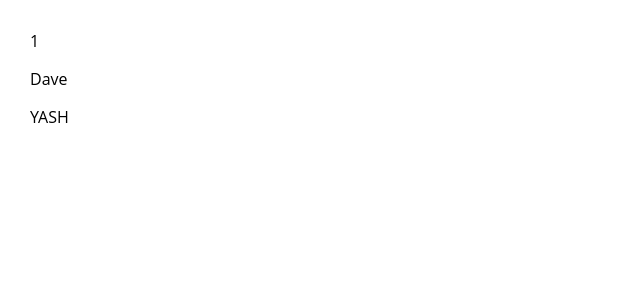
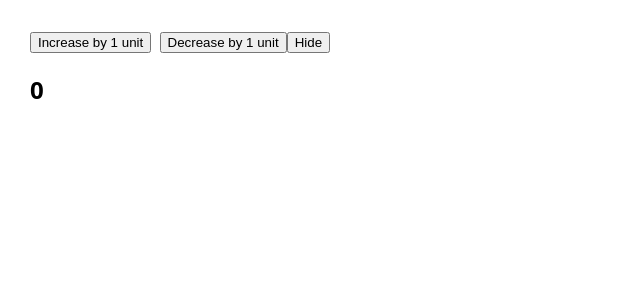
Before and after one commit to AbhishekVernekar/ReactDemo, a React (Create React App) app: page / in a window 1280 px wide. Shown: the top 300 px of the page, without its empty margins (0-640 px from the left). Built offline with nearby package versions, Linux system fonts and the light colour scheme.

Commit message:
ReactAssignment8 20April

```diff
--- a/public/index.html
+++ b/public/index.html
@@ -22,7 +22,7 @@
       work correctly both with client-side routing and a non-root public URL.
       Learn how to configure a non-root public URL by running `npm run build`.
     -->
-    <title>Array Application React assignment 4</title>
+    <title>Counter Application React assignment 8</title>
     <div id="root"></div>
 </script>
 </head>
--- /dev/null
+++ b/src/App.js
@@ -0,0 +1,38 @@
+import React, { Component } from 'react';
+
+class App extends Component {
+  constructor(props) {
+    super(props);
+    this.state = {
+      clicks: 0,
+      show: true
+    };
+  }
+
+  IncrementItem = () => {
+    this.setState({ clicks: this.state.clicks + 1 });
+  }
+  DecreaseItem = () => {
+    this.setState({ clicks: this.state.clicks - 1 });
+  }
+  ToggleClick = () => {
+    this.setState({ show: !this.state.show });
+  }
+
+  render() {
+    return (
+      <div>
+        <button onClick={this.IncrementItem}>Increase by 1 unit</button> &nbsp;
+
+        <button onClick={this.DecreaseItem}>Decrease by 1 unit</button>
+
+        <button onClick={this.ToggleClick}>
+          { this.state.show ? 'Hide' : 'Show' }
+        </button>
+        { this.state.show ? <h2>{ this.state.clicks }</h2> : '' }
+      </div>
+    );
+  }
+}
+
+export default App;
--- a/src/EmpComp.js
+++ /dev/null
@@ -1,17 +0,0 @@
-import React from 'react';
-import EmpDetailsComp from './EmpDetailsComp';
-class EmpComp extends React.Component{
-    render(){
-        var empDetails={
-            empId:'1',
-            empName:'Dave',
-        }
-        return(
-            <div>
-                <EmpDetailsComp empId={empDetails.empId} empName={empDetails.empName} />
-            </div>
-        )
-    }
-}
-
-export default EmpComp;
--- a/src/EmpDetailsComp.js
+++ /dev/null
@@ -1,24 +0,0 @@
-import React from 'react';
-import PropTypes from 'prop-types';
-
-class EmpDetailsComp extends React.Component {
-    render() {
-        return (
-            <div>
-                <p>{this.props.empId}</p>
-                <p>{this.props.empName}</p>
-                <p>{this.props.empCompany}</p>
-            </div>
-        )
-    }
-}
-
-EmpDetailsComp.defaultProps = {
-    empCompany: 'YASH'
-}
-
-EmpDetailsComp.propTypes = {
-    empId: PropTypes.number
-}
-
-export default EmpDetailsComp;
--- a/src/index.css
+++ b/src/index.css
@@ -9,7 +9,3 @@
   font-family: source-code-pro, Menlo, Monaco, Consolas, 'Courier New',
     monospace;
 }
-
-table, th, td {
-  border: 1px solid black;
-}
--- a/src/index.js
+++ b/src/index.js
@@ -1,12 +1,12 @@
 import React from 'react';
 import ReactDOM from 'react-dom';
 import './index.css';
-import EmpComp from './EmpComp';
+import App from './App';
 import * as serviceWorker from './serviceWorker';
 
 ReactDOM.render(
   <React.StrictMode>
-  <EmpComp/>
+  <App/>
   </React.StrictMode>,
   document.getElementById('root')
 );
```
